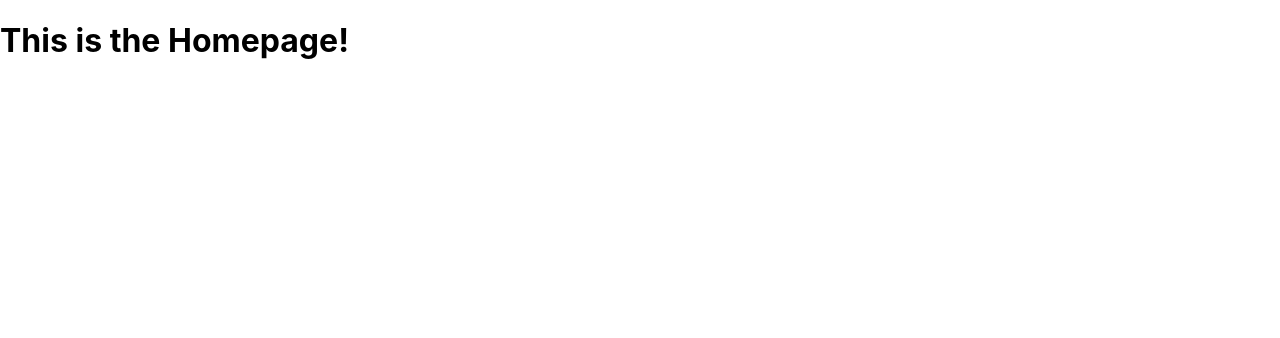
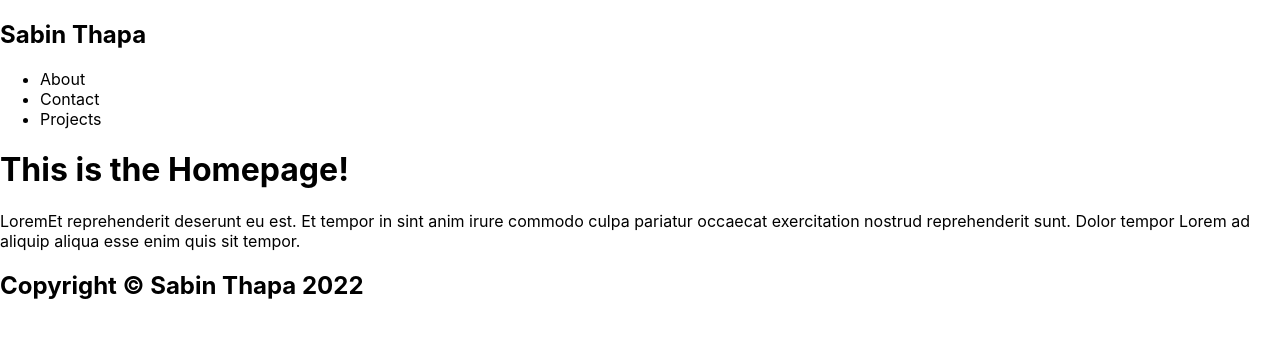
Before and after one commit to sabin-thapa/nextjs-2022, a Next.js app: page / in a window 1280 px wide. Shown: the top 338 px of the page. Built offline with nearby package versions, Linux system fonts and the light colour scheme.

Commit message:
add components + page routing/linking

```diff
--- /dev/null
+++ b/components/Footer.js
@@ -0,0 +1,11 @@
+import React from "react";
+
+const Footer = () => {
+  return (
+    <div>
+      <h2> Copyright &copy; Sabin Thapa 2022</h2>
+    </div>
+  );
+};
+
+export default Footer;
--- /dev/null
+++ b/components/Navbar.js
@@ -0,0 +1,31 @@
+import Link from "next/link";
+import React from "react";
+
+const Navbar = () => {
+  return (
+    <nav>
+      <div className="logo">
+        <h1> Sabin Thapa</h1>
+      </div>
+      <ul>
+        <li>
+          <Link href="/about">
+            <a>About</a>
+          </Link>
+        </li>
+        <li>
+          <Link href="/contact">
+            <a>Contact</a>
+          </Link>
+        </li>
+        <li>
+          <Link href="/projects">
+            <a>Projects</a>
+          </Link>
+        </li>
+      </ul>
+    </nav>
+  );
+};
+
+export default Navbar;
--- a/pages/_app.js
+++ b/pages/_app.js
@@ -1,7 +1,15 @@
-import '../styles/globals.css'
+import Footer from "../components/Footer";
+import Navbar from "../components/Navbar";
+import "../styles/globals.css";
 
 function MyApp({ Component, pageProps }) {
-  return <Component {...pageProps} />
+  return (
+    <>
+      <Navbar />
+      <Component {...pageProps} />
+      <Footer />
+    </>
+  );
 }
 
-export default MyApp
+export default MyApp;
--- a/pages/index.js
+++ b/pages/index.js
@@ -1,7 +1,16 @@
+import Footer from "../components/Footer";
+import Navbar from "../components/Navbar";
+
 export default function Home() {
   return (
     <div>
       <h1>This is the Homepage!</h1>
+      <p>
+        {" "}
+        LoremEt reprehenderit deserunt eu est. Et tempor in sint anim irure
+        commodo culpa pariatur occaecat exercitation nostrud reprehenderit sunt.
+        Dolor tempor Lorem ad aliquip aliqua esse enim quis sit tempor.
+      </p>
     </div>
   );
 }
```
